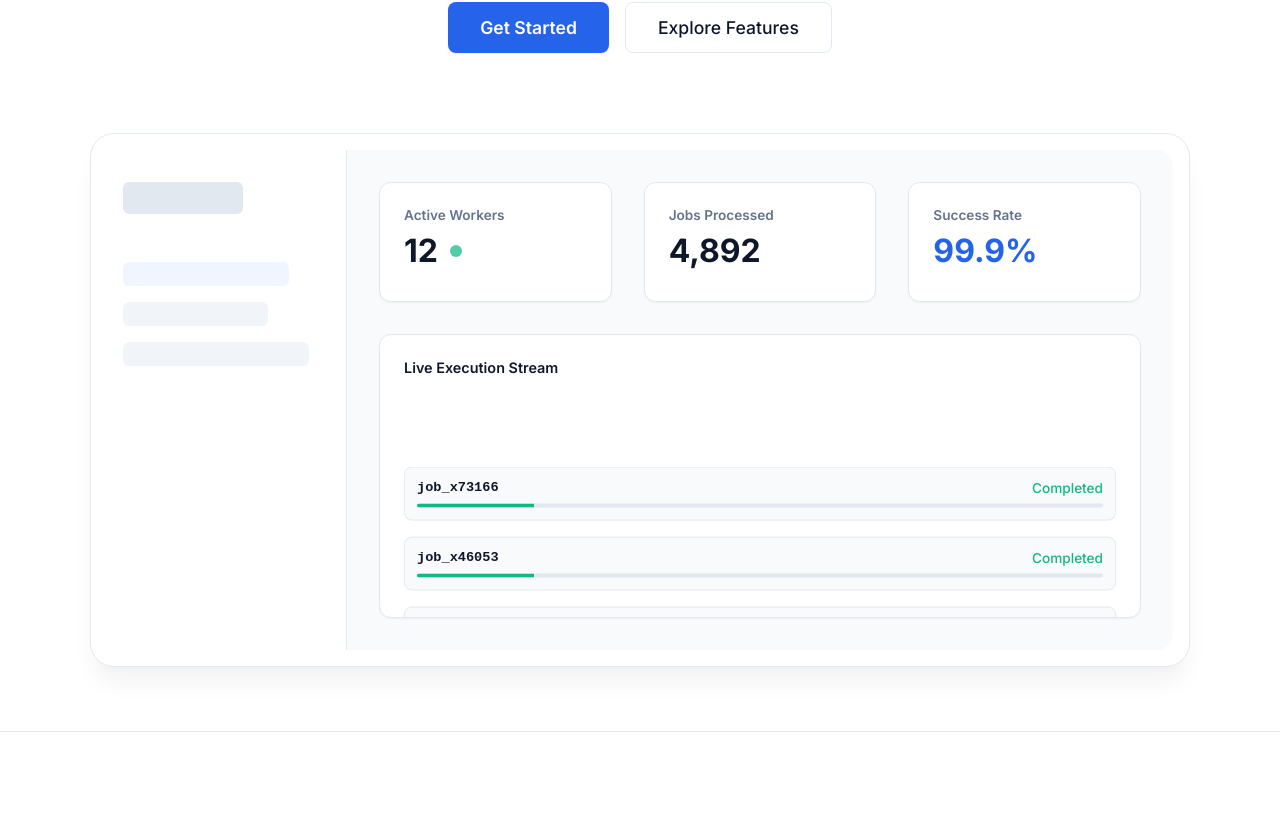
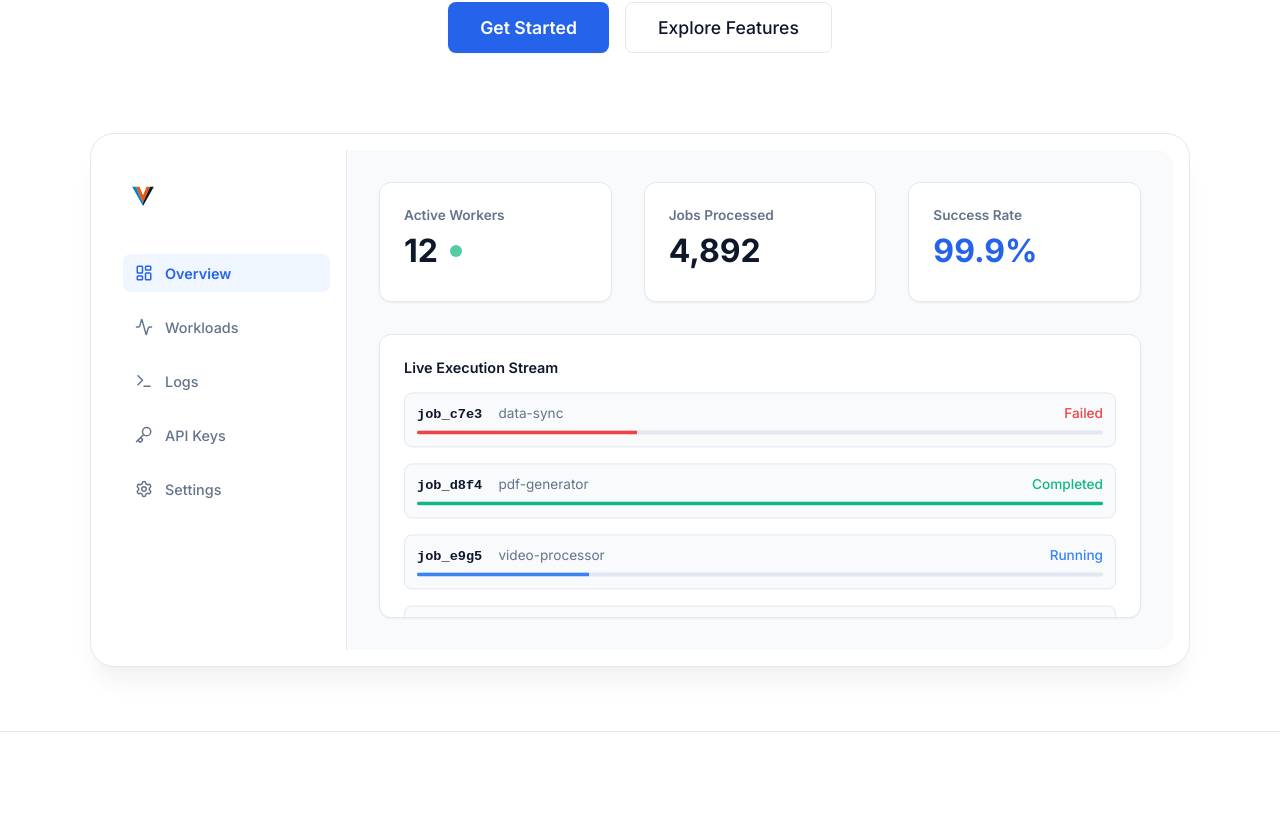
Before and after one commit to abhayguptas/vessel, a React (Vite) app in the folder web-layer/landing-page/: page / in a window 1280 px wide. Shown: the part 614-1440 px from the top of the page. Built offline with nearby package versions, Linux system fonts and the light colour scheme.

Commit message:
fix(ui): fix hero marquee animation and enhance mockup data realism

```diff
--- a/web-layer/landing-page/src/index.css
+++ b/web-layer/landing-page/src/index.css
@@ -86,8 +86,8 @@ code, pre {
 }
 
 @keyframes scrollUp {
-  0% { transform: translateY(100%); }
-  100% { transform: translateY(-100%); }
+  0% { transform: translateY(0); }
+  100% { transform: translateY(-50%); }
 }
 
 @keyframes progress {
--- a/web-layer/landing-page/src/pages/Landing.tsx
+++ b/web-layer/landing-page/src/pages/Landing.tsx
@@ -3,8 +3,19 @@ import { Link } from 'react-router-dom';
 import { VesselLogo } from '../Logo';
 import {
   Activity, Box, Zap,
-  ArrowRight, Code
+  ArrowRight, Code, LayoutDashboard, Settings, Key, Terminal
 } from 'lucide-react';
+
+const MOCK_JOBS = [
+  { id: 'job_a1c2', type: 'video-processor', status: 'Running', progress: '65%', color: '#3b82f6' },
+  { id: 'job_b4f9', type: 'image-resize', status: 'Completed', progress: '100%', color: '#10b981' },
+  { id: 'job_c7e3', type: 'data-sync', status: 'Failed', progress: '32%', color: '#ef4444' },
+  { id: 'job_d8f4', type: 'pdf-generator', status: 'Completed', progress: '100%', color: '#10b981' },
+  { id: 'job_e9g5', type: 'video-processor', status: 'Running', progress: '88%', color: '#3b82f6' },
+  { id: 'job_f0h6', type: 'email-campaign', status: 'Completed', progress: '100%', color: '#10b981' },
+  { id: 'job_g1i7', type: 'data-sync', status: 'Running', progress: '15%', color: '#3b82f6' },
+  { id: 'job_h2j8', type: 'image-resize', status: 'Completed', progress: '100%', color: '#10b981' }
+];
 
 /* --- Animations Observer Hook --- */
 function useScrollReveal() {
@@ -110,11 +121,26 @@ const Hero = () => {
           {/* Animated Mock UI */}
           <div style={{ width: '100%', height: '500px', background: 'var(--bg-sand)', borderRadius: '16px', display: 'flex', overflow: 'hidden' }}>
             {/* Sidebar */}
-            <div style={{ width: '240px', background: 'white', borderRight: '1px solid var(--border-light)', padding: '2rem 1rem' }}>
-              <div style={{ height: '32px', width: '120px', background: '#e2e8f0', borderRadius: '6px', marginBottom: '3rem' }}></div>
-              <div style={{ height: '24px', width: '80%', background: 'var(--accent-light)', borderRadius: '6px', marginBottom: '1rem' }}></div>
-              <div style={{ height: '24px', width: '70%', background: '#f1f5f9', borderRadius: '6px', marginBottom: '1rem' }}></div>
-              <div style={{ height: '24px', width: '90%', background: '#f1f5f9', borderRadius: '6px', marginBottom: '1rem' }}></div>
+            <div style={{ width: '240px', background: 'white', borderRight: '1px solid var(--border-light)', padding: '2rem 1rem', display: 'flex', flexDirection: 'column', gap: '1rem' }}>
+              <div style={{ display: 'flex', alignItems: 'center', gap: '10px', color: 'var(--text-main)', fontWeight: 700, fontSize: '1.25rem', fontFamily: 'Instrument Sans', marginBottom: '2rem', paddingLeft: '8px' }}>
+                <VesselLogo size={24} />
+              </div>
+
+              <div style={{ display: 'flex', alignItems: 'center', gap: '12px', padding: '10px 12px', background: 'var(--accent-light)', color: 'var(--accent-primary)', borderRadius: '8px', fontSize: '0.9rem', fontWeight: 600 }}>
+                <LayoutDashboard size={18} /> Overview
+              </div>
+              <div style={{ display: 'flex', alignItems: 'center', gap: '12px', padding: '10px 12px', color: 'var(--text-muted)', borderRadius: '8px', fontSize: '0.9rem', fontWeight: 500 }}>
+                <Activity size={18} /> Workloads
+              </div>
+              <div style={{ display: 'flex', alignItems: 'center', gap: '12px', padding: '10px 12px', color: 'var(--text-muted)', borderRadius: '8px', fontSize: '0.9rem', fontWeight: 500 }}>
+                <Terminal size={18} /> Logs
+              </div>
+              <div style={{ display: 'flex', alignItems: 'center', gap: '12px', padding: '10px 12px', color: 'var(--text-muted)', borderRadius: '8px', fontSize: '0.9rem', fontWeight: 500 }}>
+                <Key size={18} /> API Keys
+              </div>
+              <div style={{ display: 'flex', alignItems: 'center', gap: '12px', padding: '10px 12px', color: 'var(--text-muted)', borderRadius: '8px', fontSize: '0.9rem', fontWeight: 500 }}>
+                <Settings size={18} /> Settings
+              </div>
             </div>
             {/* Main Area */}
             <div style={{ flex: 1, padding: '2rem', display: 'flex', flexDirection: 'column', gap: '2rem' }}>
@@ -140,19 +166,26 @@ const Hero = () => {
               {/* Live Jobs Stream */}
               <div style={{ background: 'white', flex: 1, borderRadius: '12px', border: '1px solid var(--border-light)', padding: '1.5rem', boxShadow: 'var(--shadow-sm)', overflow: 'hidden', position: 'relative' }}>
                 <div style={{ fontSize: '0.9rem', color: 'var(--text-main)', marginBottom: '1rem', fontWeight: 600 }}>Live Execution Stream</div>
-                <div style={{ display: 'flex', flexDirection: 'column', gap: '1rem', position: 'absolute', width: 'calc(100% - 3rem)', animation: 'scrollUp 15s linear infinite' }}>
-                  {/* Repeated mock job rows for scrolling effect */}
-                  {[1, 2, 3, 4, 5, 6, 7].map((i) => (
+                <div style={{ position: 'absolute', width: 'calc(100% - 3rem)', height: '100%', overflow: 'hidden' }}>
+                  <div style={{ display: 'flex', flexDirection: 'column', gap: '1rem', animation: 'scrollUp 25s linear infinite' }}>
+                    {/* Double the list for seamless marquee loop */}
+                    {[...MOCK_JOBS, ...MOCK_JOBS].map((job, i) => (
                       <div key={i} style={{ border: '1px solid var(--border-light)', borderRadius: '8px', padding: '12px', background: '#f8fafc' }}>
                         <div style={{ display: 'flex', justifyContent: 'space-between', marginBottom: '8px', fontSize: '0.85rem' }}>
-                        <span style={{ fontFamily: 'monospace', fontWeight: 600 }}>job_x{Math.floor(Math.random() * 90000)}</span>
-                        <span style={{ color: '#10b981', fontWeight: 500 }}>Completed</span>
+                          <span style={{ fontFamily: 'monospace', fontWeight: 600 }}>{job.id} <span style={{ color: 'var(--text-muted)', fontWeight: 400, marginLeft: '8px', fontFamily: 'Inter' }}>{job.type}</span></span>
+                          <span style={{ color: job.color, fontWeight: 500 }}>{job.status}</span>
                         </div>
                         <div style={{ width: '100%', background: '#e2e8f0', height: '4px', borderRadius: '2px', overflow: 'hidden' }}>
-                        <div style={{ width: '100%', background: '#10b981', height: '100%', animation: 'progress 3s ease-out infinite' }}></div>
+                          <div style={{
+                            width: job.progress,
+                            background: job.color,
+                            height: '100%',
+                            animation: job.status === 'Running' ? 'progress 2s ease-out infinite' : 'none'
+                          }}></div>
                         </div>
                       </div>
                     ))}
+                  </div>
                 </div>
               </div>
 
```
Lines whose indentation alone changed are shown as unchanged.
